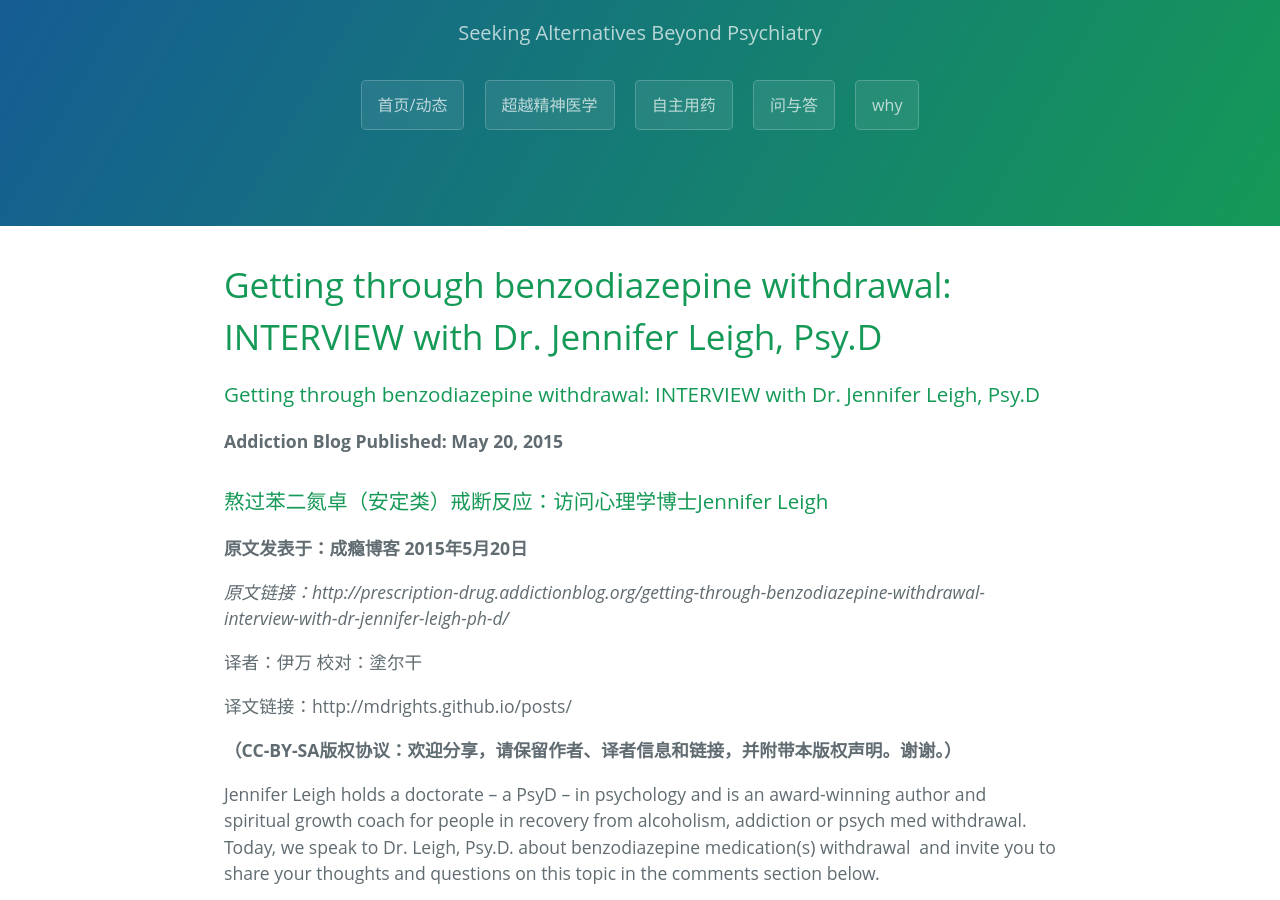
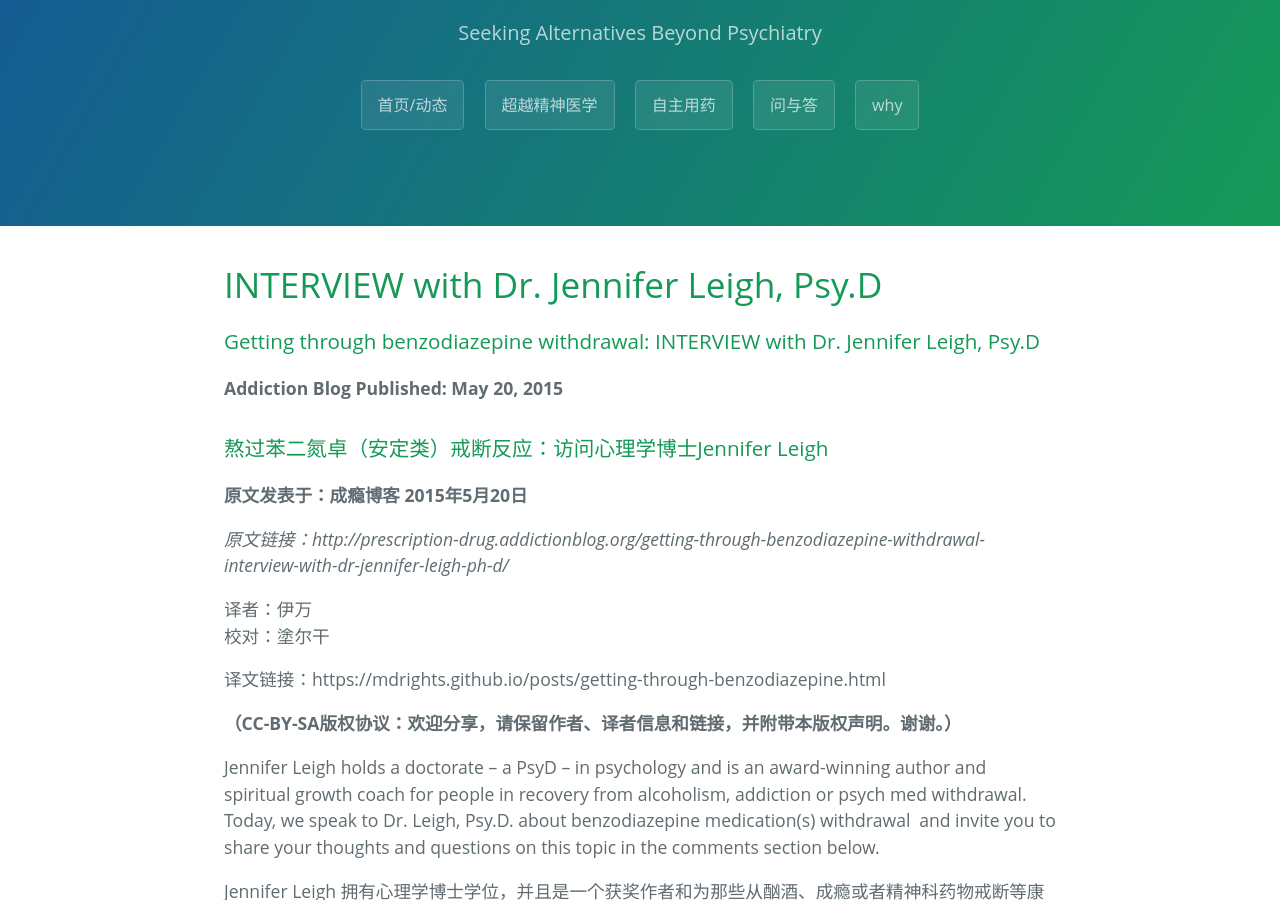
Before and after one commit to mdrights/mdrights.github.io, a Jekyll site: the page built from _posts/2016-02-20-getting-through-benzodiazepine.md, in a window 1280 px wide and 900 px high, scrolled down 219 px. Built offline with Jekyll 4.4.1, drawn with Linux system fonts in a browser that asks for light colours; some of the changed lines change nothing that is shown.

Commit message:
try3 post 02-20.md

```diff
--- a/_posts/2016-02-20-getting-through-benzodiazepine.md
+++ b/_posts/2016-02-20-getting-through-benzodiazepine.md
@@ -1,6 +1,6 @@
 ---
 layout: post
-title: "Getting through benzodiazepine withdrawal: INTERVIEW with Dr. Jennifer Leigh, Psy.D"
+title: "INTERVIEW with Dr. Jennifer Leigh, Psy.D"
 ---
 
 ### Getting through benzodiazepine withdrawal: INTERVIEW with Dr. Jennifer Leigh, Psy.D
@@ -10,14 +10,17 @@
 
 ### 熬过苯二氮卓（安定类）戒断反应：访问心理学博士Jennifer Leigh
 
+
 **原文发表于：成瘾博客 2015年5月20日**
 
 *原文链接：http://prescription-drug.addictionblog.org/getting-through-benzodiazepine-withdrawal-interview-with-dr-jennifer-leigh-ph-d/*
 
+
 译者：伊万
 校对：塗尔干
 
-译文链接：http://mdrights.github.io/posts/
+
+译文链接：https://mdrights.github.io/posts/getting-through-benzodiazepine.html
 
 **（CC-BY-SA版权协议：欢迎分享，请保留作者、译者信息和链接，并附带本版权声明。谢谢。）**
 
```
